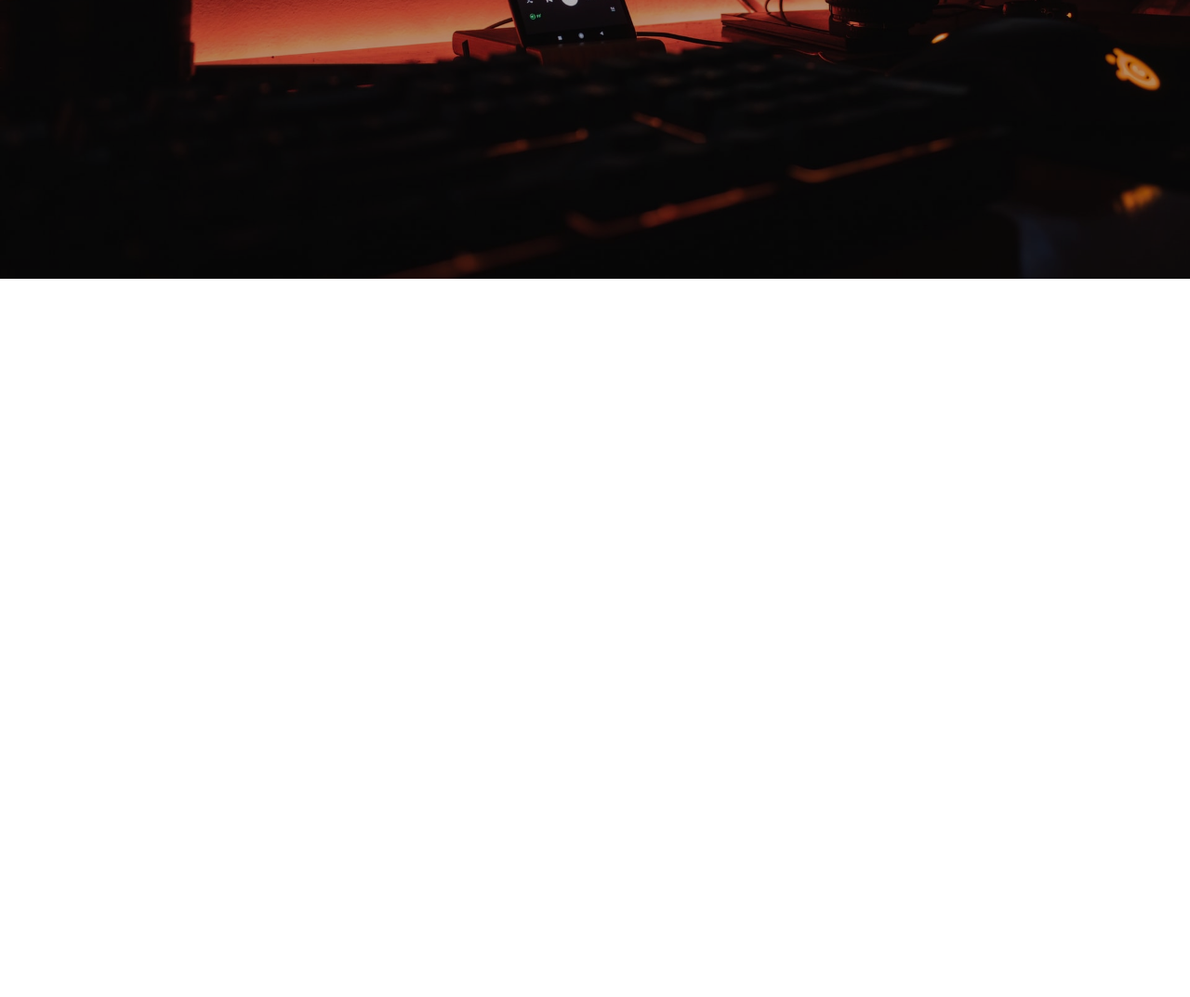
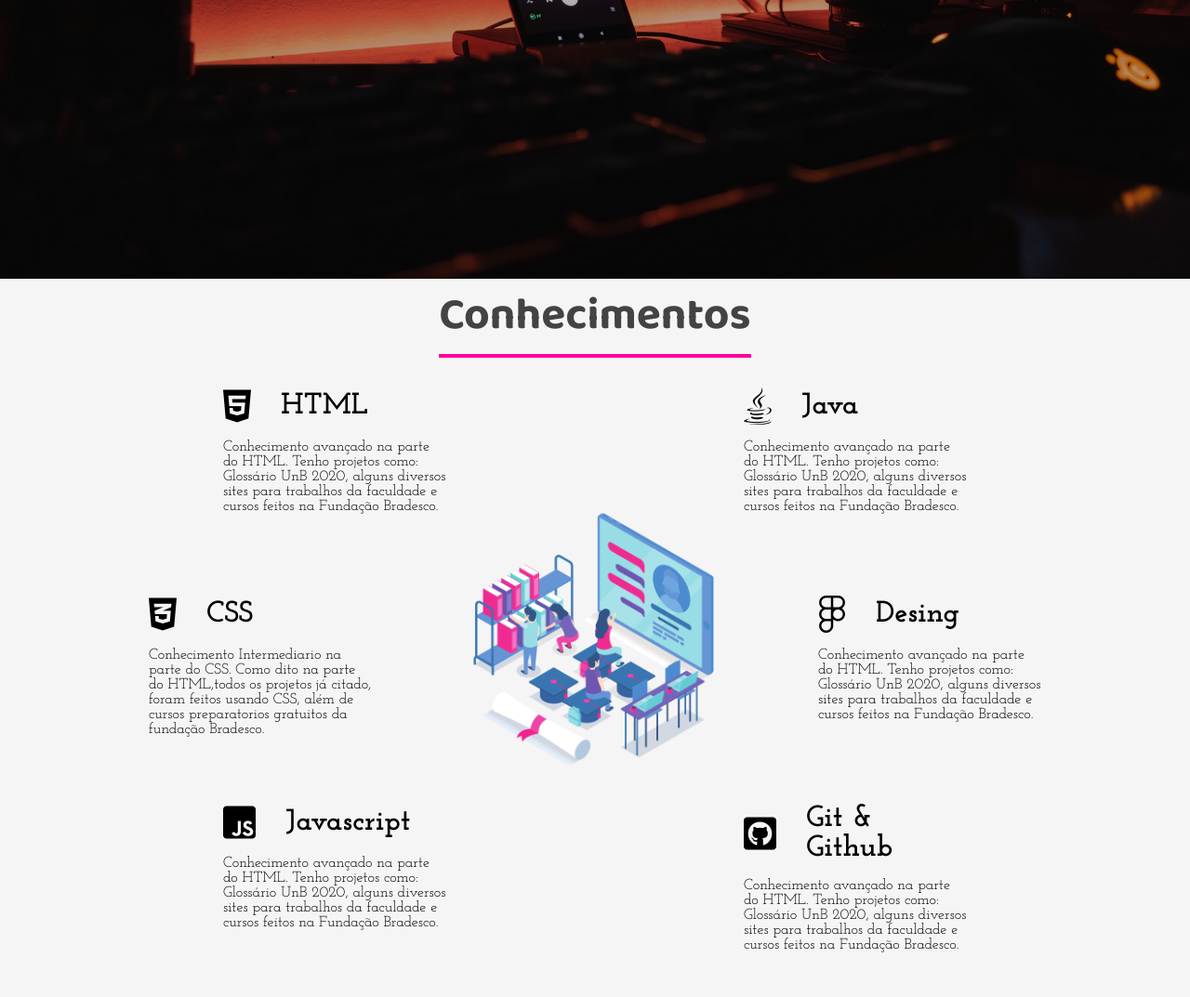
Before and after one commit to MarcusVSRDev/Projeto-26-08-2021, a plain HTML site: page index.html in a window 1280 px wide. Shown: the part 500-1573 px from the top of the page at 93% size. Before the commit the page ends 800 px from the top, so only its background shows below. Drawn offline with Linux system fonts and the light colour scheme.

Commit message:
Portifolio

```diff
--- a/index.html
+++ b/index.html
@@ -35,7 +35,7 @@
 
         </header>
 
-        <div class="sidebar">
+        <aside class="sidebar">
           <nav>
             <ul class="menu">
               <li class="menu-item"><a href="#" class="menu-link">Home</a></li>
@@ -51,8 +51,78 @@
             <a href="#"><i class="fab fa-github-square"></i></a>
             <a href="#"><i class="fab fa-behance-square"></i></a>
           </div>
+        </aside>
 
-        </div>
+        <section class="sessao-conhecimentos">
+          <div class="sessao-header">
+            <h1>Conhecimentos</h1>
+          </div>
+          <div class="conhecimentos">
+            <div class="conhecimento">
+              <div class="conhecimento-header">
+                <i class="fab fa-html5"></i>
+                <h3>HTML</h3>
+              </div>
+              <div class="conhecimento-text">
+                <p>Conhecimento avançado na parte do HTML. Tenho projetos como: Glossário UnB 2020, alguns diversos sites para trabalhos da faculdade e cursos feitos na Fundação Bradesco.</p>
+              </div>
+            </div>
+
+            <div class="conhecimento">
+              <div class="conhecimento-header">
+                <i class="fab fa-css3-alt"></i>
+                <h3>CSS</h3>
+              </div>
+              <div class="conhecimento-text">
+                <p>Conhecimento Intermediario na parte do CSS. Como dito na parte do HTML,todos os projetos já citado, foram feitos usando CSS, além de cursos preparatorios gratuitos da fundação Bradesco.</p>
+              </div>
+            </div>
+
+            <div class="conhecimento">
+              <div class="conhecimento-header">
+                <i class="fab fa-js-square"></i>
+                <h3>Javascript</h3>
+              </div>
+              <div class="conhecimento-text">
+                <p>Conhecimento avançado na parte do HTML. Tenho projetos como: Glossário UnB 2020, alguns diversos sites para trabalhos da faculdade e cursos feitos na Fundação Bradesco.</p>
+              </div>
+            </div>
+
+            <div class="conhecimento">
+              <div class="conhecimento-header">
+                <i class="fab fa-java"></i>
+                <h3>Java</h3>
+              </div>
+              <div class="conhecimento-text">
+                <p>Conhecimento avançado na parte do HTML. Tenho projetos como: Glossário UnB 2020, alguns diversos sites para trabalhos da faculdade e cursos feitos na Fundação Bradesco.</p>
+              </div>
+            </div>
+
+            <div class="conhecimento">
+              <div class="conhecimento-header">
+                <i class="fab fa-figma"></i>
+                <h3>Desing</h3>
+              </div>
+              <div class="conhecimento-text">
+                <p>Conhecimento avançado na parte do HTML. Tenho projetos como: Glossário UnB 2020, alguns diversos sites para trabalhos da faculdade e cursos feitos na Fundação Bradesco.</p>
+              </div>
+            </div>
+
+            <div class="conhecimento">
+              <div class="conhecimento-header">
+                <i class="fab fa-github-square"></i>
+                <h3>Git & Github</h3>
+              </div>
+              <div class="conhecimento-text">
+                <p>Conhecimento avançado na parte do HTML. Tenho projetos como: Glossário UnB 2020, alguns diversos sites para trabalhos da faculdade e cursos feitos na Fundação Bradesco.</p>
+              </div>
+            </div>
+            <div class="conhecimentos-img-wrapper">
+              <img src="img/conhecimentos.png" alt="Imagem Conhecimento">
+            </div>
+
+          </div>
+        </section>
 
      </div>
 
--- a/style.css
+++ b/style.css
@@ -227,3 +227,80 @@ header{
 .social-media i:hover{
   color:#FF0099;
 }
+
+.sessao-header{
+  display:flex;
+  align-items: center;
+  justify-content: center;
+}
+.sessao-header h1{
+  font-family: var(--font-primary);
+  font-size: 3rem;
+  color: #434343;
+  border-bottom: solid 4px #FF0099;
+  margin-bottom: 2rem;
+}
+
+.sessao-conhecimentos{
+  background-color: #f5f5f5;
+}
+
+.conhecimento-header{
+  display: flex;
+  align-items: center;
+}
+.conhecimento-header i{
+  font-size: 2.5rem;
+}
+.conhecimento-header h3{
+  font-family: var(--font-secundary);
+  font-size: 2rem;
+  padding-left: 2rem;
+}
+.conhecimento-text{
+  font-family: var(--font-secundary);
+  margin-top: 1rem;
+
+}
+
+.conhecimentos{
+  display:grid;
+  grid-template-columns: repeat(16, 1fr);
+  grid-template-rows: repeat(6, 6rem);
+  row-gap: 1rem;
+}
+
+.conhecimento:nth-child(1){
+  grid-column: 4 / 7;
+  grid-row: 1 / 3;
+}
+.conhecimento:nth-child(2){
+  grid-column: 3 / 6;
+  grid-row: 3 / 5;
+}
+.conhecimento:nth-child(3){
+  grid-column: 4 / 7;
+  grid-row: 5 / -1;
+}
+.conhecimento:nth-child(4){
+  grid-column: 11/ 14;
+  grid-row: 1 / 3;
+}
+.conhecimento:nth-child(5){
+  grid-column: 12 / 15;
+  grid-row: 3 / 5;
+}
+.conhecimento:nth-child(6){
+  grid-column: 11 / 14;
+  grid-row: 5 / -1;
+}
+
+.conhecimentos-img-wrapper{
+  grid-column: 7/11;
+  grid-row: 2/6;
+  width: 100%;
+}
+.conhecimentos-img-wrapper img{
+  object-fit: cover;
+  width: 100%;
+}
```
Also changed, not shown: img/conhecimentos.png (added), 1 other file.
